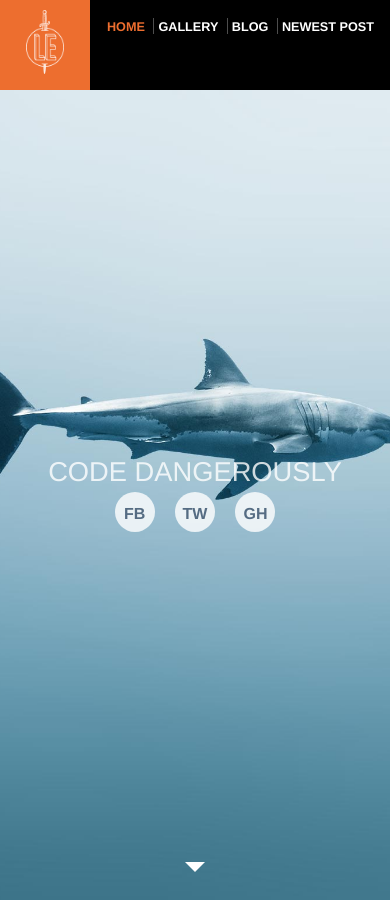
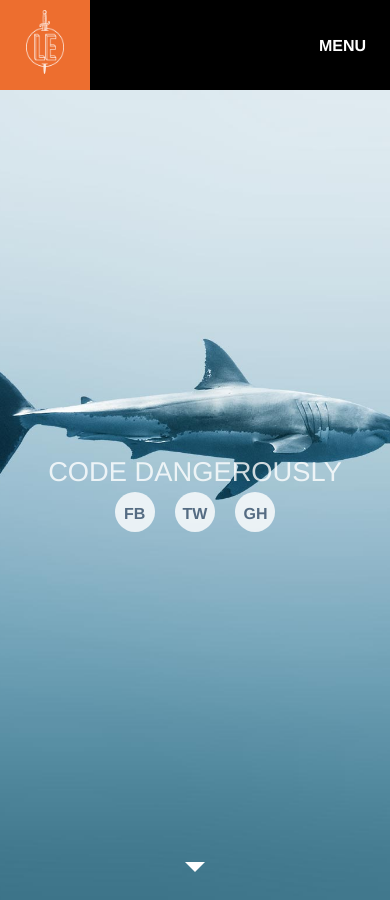
Before and after one commit to davidomullan/learnenoughcss.github.io, a Jekyll site: the page built from index.html, in a window 390 px wide and 900 px high. Built offline with Jekyll 4.4.1, drawn with Linux system fonts in a browser that asks for light colours.

Commit message:
Add mobile styling

```diff
--- a/_includes/head.html
+++ b/_includes/head.html
@@ -1,5 +1,6 @@
 <head>
   <title>Test Page: Don't Panic</title>
   <meta charset="utf-8">
+  <meta name="viewport" content="width=device-width, initial-scale=1">
   <link rel="stylesheet" type="text/css" href="/css/main.css">
 </head>
--- a/_includes/header.html
+++ b/_includes/header.html
@@ -1,5 +1,7 @@
 <header class="header">
 	<nav>
+		<input type="checkbox" id="mobile-menu" class="mobile-menu-check">
+		<label for="mobile-menu" class="show-mobile-menu">Menu</label>
 		<ul class="header-nav nav-links">
 			{% include nav-links.html %}
 		</ul>
--- a/_includes/nav-links.html
+++ b/_includes/nav-links.html
@@ -1,4 +1,12 @@
 <li><a href="/">Home</a></li>
 <li><a href="/gallery">Gallery</a></li>
-<li><a href="/blog">Blog</a></li>
+<li class="dropdown">
+	<a class="drop-trigger" href="/blog">Blog</a>
+	<ul class="drop-menu">
+		<li>Recent Posts</li>
+		{% for post in site.posts limit:5 %}
+			<li><a href="{{ post.url }}">{{ post.title }}</a></li>
+		{% endfor %}
+	</ul>
+</li>
 <li><a href="{{ site.posts.first.url }}">Newest Post</a></li>
--- a/css/main.css
+++ b/css/main.css
@@ -93,7 +93,8 @@
 }
 
 /* NAV-LINKS STYLES */
-.nav-links a {
+.nav-links a,
+.drop-trigger {
   font-size: 0.8rem;
   font-weight: bold;
   text-decoration: none;
@@ -116,7 +117,8 @@
   float: right;
   padding: 5.5vh 60px 0 0;
 }
-.header-nav a {
+.header-nav a,
+.drop-trigger {
   color: #fff;
 }
 .header-nav > li {
@@ -151,6 +153,95 @@
 .header-logo:hover,
 .header-logo:active {
   background-color: #ed6e2f;
+}
+
+/* DROPDOWN STYLES */
+.dropdown {
+  position: relative;
+}
+.dropdown:hover .drop-menu {
+  display: block;
+}
+.dropdown:hover .drop-trigger:after {
+  border-color: #ed6e2f transparent transparent;
+}
+.drop-trigger {
+  display: inline-block;
+  padding-right: 1.5em;
+  position: relative;
+}
+.drop-trigger:after {
+  border: 0.3em solid;
+  border-color: #fff transparent transparent;
+  content: "";
+  height: 0;
+  position: absolute;
+  right: 0;
+  top: 0.3em;
+  width: 0;
+}
+.drop-menu {
+  box-shadow: 0 0 10px 0 rgba(0, 0, 0, 0.2);
+  display: none;
+  list-style: none;
+  padding: 1em 0 0;
+  position: absolute;
+  right: 0;
+  z-index: 9;
+}
+.drop-menu:before {
+  border: 0.6em solid;
+  border-color: transparent transparent #fff;
+  content: "";
+  height: 0;
+  position: absolute;
+  right: 1em;
+  top: -0.1em;
+  width: 0;
+}
+.drop-menu li {
+  background-color: #fff;
+}
+.drop-menu li ~ li {
+  border-top: 1px dotted rgba(0, 0, 0, 0.1);
+}
+.drop-menu li:first-child {
+  border-radius: 5px 5px 0 0;
+  color: #999;
+  font-size: 0.5em;
+  padding: 1em 1em 0.25em;
+  text-align: right;
+  text-transform: uppercase;
+}
+.drop-menu li:last-child {
+  border-radius: 0 0 5px 5px;
+}
+.drop-menu a {
+  color: #333;
+  display: block;
+  font-weight: normal;
+  padding: 0.5em 2em 0.5em 1em;
+  text-align: left;
+  text-transform: none;
+  white-space: nowrap;
+}
+.drop-menu a:hover {
+  background-color: rgba(0, 0, 0, 0.1);
+  color: #333;
+}
+/* HIDE IN FOOTER */
+.footer .dropdown:hover .drop-menu,
+.footer .drop-trigger:after {
+  display: none;
+}
+.footer .drop-trigger {
+  padding-right: 0;
+}
+
+/* MOBILE MENU */
+.mobile-menu-check,
+.show-mobile-menu {
+  display: none;
 }
 
 /* FOOTER STYLES */
@@ -528,6 +619,63 @@
     left: auto;
   }
 
+  /* MOBILE MENU */
+  .show-mobile-menu {
+    display: block;
+    float: right;
+    font-weight: bold;
+    margin-top: 1.5vh;
+    padding: 1.5em;
+    position: relative;
+    text-transform: uppercase;
+  }
+  .header-nav {
+    background-color: #444;
+    box-sizing: border-box;
+    left: 0;
+    max-height: 0;
+    overflow: hidden;
+    padding: 0;
+    position: absolute;
+    text-align: center;
+    top: 10vh;
+    transition: all 0.5s ease-in-out;
+    width: 100vw;
+    z-index: 9;
+  }
+  .header-nav li {
+    display: block;
+    margin-top: 1em;
+  }
+  .header-nav li:first-child {
+    color: #fff;
+  }
+  .header-nav li:last-child {
+    margin-bottom: 1em;
+  }
+  /* HIDE DROPDOWN IN THE NAV-MENU */
+  .header-nav .dropdown:hover .drop-menu,
+  .header-nav .drop-trigger:after {
+    display: none;
+  }
+  .header-nav .drop-trigger {
+    padding-right: 0;
+  }
+  .mobile-menu-check:checked ~ .header-nav {
+    max-height: 1000px;
+  }
+  .mobile-menu-check:checked ~ .show-mobile-menu:after {
+    background-color: #000;
+    color: #ed6e2f;
+    content: "CLOSE";
+    left: 0;
+    position: absolute;
+    text-align: center;
+    top: 1.5em;
+    width: 100%;
+  }
+
+
   /* HOME STYLES */
   .home-callout {
     flex-direction: column;
```
